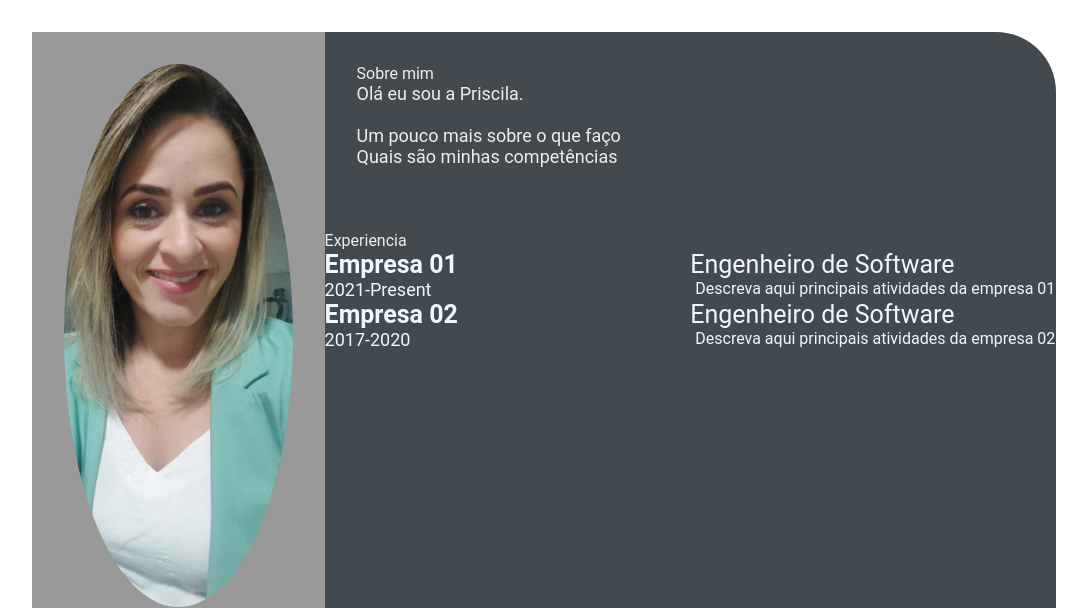
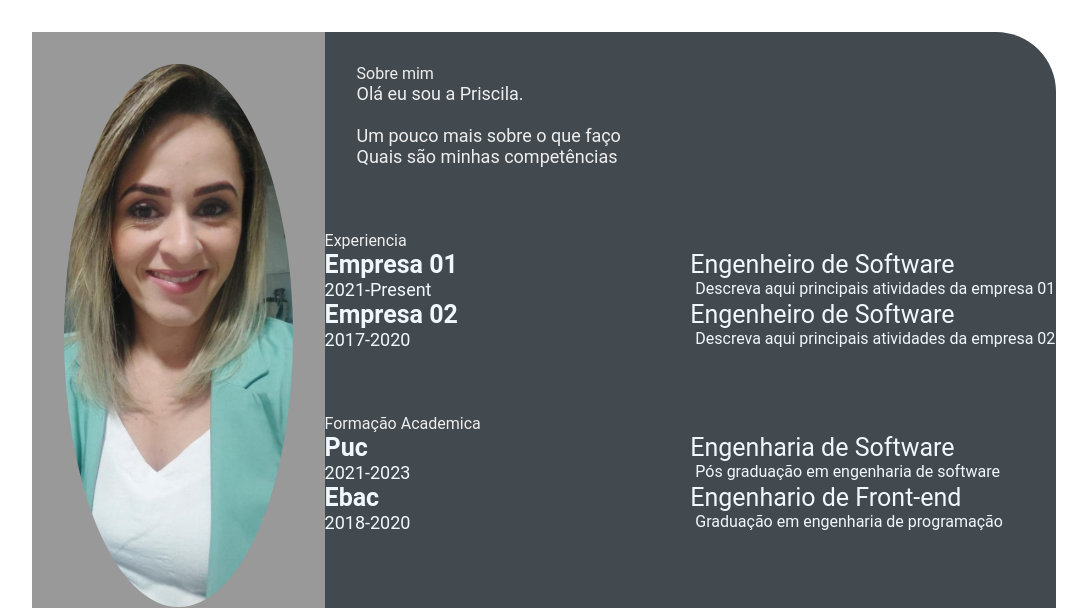
Before and after one commit to Priscilaagit/priscilaagit.github.io, a plain HTML site: page index.html in a window 1280 px wide. Shown: the top 608 px of the page, without its empty margins (96-1183 px from the left). Drawn offline with Linux system fonts and the light colour scheme.

Commit message:
formação academica (#3)

```diff
--- a/index.html
+++ b/index.html
@@ -36,7 +36,7 @@
                 </div>
             </section>
         </section>
-            <section class="right-section">
+        <section class="right-section">
                 <div class="right-section-contents">
                     <section class="about gap">
                         <div class="right-title">Sobre mim</div>
@@ -72,7 +72,31 @@
                     </div>
                 </div>
             </section>
+            <section class="education gap">
+                <div class="right-title">Formação Academica</div>
+                <div class="education-contents">
+                <div class="education-left">
+                    <p class="education-school-name">Puc</p>
+                    <p class="educationp-time-period">2021-2023</p>
+                </div>
+                <div class="education-right">
+                    <p class="education-subject">Engenharia de Software</p>
+                    <p class="education-desc">
+                        Pós graduação em engenharia de software
+                    </p>
+                </div>
+                <div class="education-left">
+                    <p class="education-school-name">Ebac</p>
+                    <p class="educationp-time-period">2018-2020</p>
+                </div>
+                <div class="education-right">
+                    <p class="education-subject">Engenhario de Front-end</p>
+                    <p class="education-desc">
+                        Graduação em engenharia de programação
+                    </p>
+                </div>
             </section>
+        </section>
     </main>
 </body>
 </html>
```
